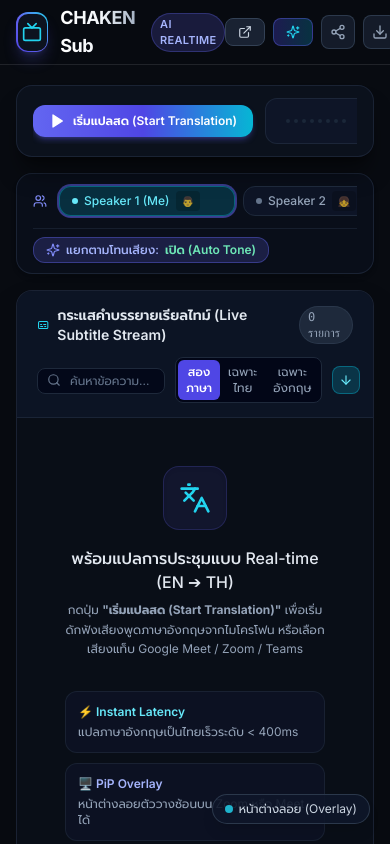
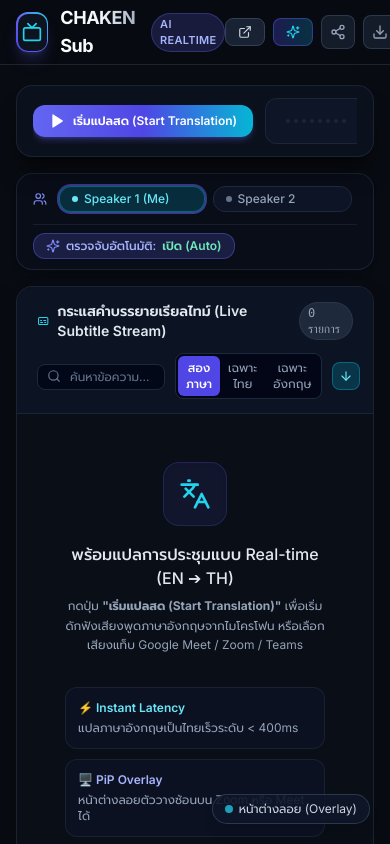
Before and after one commit to piromc-rgb/pirom_cksub, a React (Vite) app: page / in a window 390 px wide. Shown: the top 844 px of the page. Built offline with nearby package versions, Linux system fonts and the light colour scheme.

Commit message:
Fix text disappearing during sentence transition and recognition cut

```diff
--- a/src/App.tsx
+++ b/src/App.tsx
@@ -27,16 +27,7 @@
   ExportModal
 } from './components/ExportModal';
 
-import {
-  SubtitleSegment,
-  AudioInputMode,
-  SpeakerProfile,
-  SpeakerColor,
-  VoiceToneCategory,
-  VoiceTonePreset,
-  VOICE_TONE_PRESETS,
-  DEFAULT_SPEAKERS
-} from './types/subtitle';
+import { SubtitleSegment, AudioInputMode, SpeakerProfile, SpeakerColor, DEFAULT_SPEAKERS } from './types/subtitle';
 import { AppSettings, DEFAULT_SETTINGS } from './types/settings';
 import { MeetingSpeechRecognizer } from './services/speechRecognition';
 import { translateEnglishToThai } from './services/translationService';
@@ -64,8 +55,6 @@
   const [activeSpeakerId, setActiveSpeakerId] = useState<string>('spk_1');
   const [autoDiarize, setAutoDiarize] = useState<boolean>(true);
   const [isVoiceActive, setIsVoiceActive] = useState<boolean>(false);
-  const [livePitchHz, setLivePitchHz] = useState<number>(0);
-  const [detectedTone, setDetectedTone] = useState<VoiceTonePreset | undefined>(undefined);
   const activeSpeakerRef = useRef<SpeakerProfile>(DEFAULT_SPEAKERS[0]);
 
   // Keep activeSpeakerRef in sync
@@ -100,6 +89,7 @@
   const meetingStartTimeRef = useRef<number>(Date.now());
   const interimThaiRef = useRef<string>('');
   const interimReqIdRef = useRef<number>(0);
+  const latestInterimEnglishRef = useRef<string>('');
 
   // Save settings
   const handleUpdateSettings = (newSettings: Partial<AppSettings>) => {
@@ -120,14 +110,8 @@
       onSpeakerChanged: (newSpkId) => {
         setActiveSpeakerId(newSpkId);
       },
-      onVoiceActivity: (isSpeaking, pitchHz, _volume, tone) => {
+      onVoiceActivity: (isSpeaking) => {
         setIsVoiceActive(isSpeaking);
-        if (isSpeaking) {
-          setLivePitchHz(pitchHz);
-          setDetectedTone(tone);
-        } else {
-          setLivePitchHz(0);
-        }
       },
     });
 
@@ -195,17 +179,13 @@
     const nextNum = speakers.length + 1;
     const colors: SpeakerColor[] = ['cyan', 'purple', 'emerald', 'amber', 'rose', 'indigo', 'blue'];
     const nextColor = colors[speakers.length % colors.length];
-
-    const toneSequence: VoiceToneCategory[] = ['young-male', 'young-female', 'mature-male', 'mature-female', 'child'];
-    const nextTone = toneSequence[speakers.length % toneSequence.length];
-    const presetInfo = VOICE_TONE_PRESETS.find((p) => p.id === nextTone) || VOICE_TONE_PRESETS[0];
+    const baselinePitch = 120 + ((speakers.length * 55) % 190);
 
     const newSpk: SpeakerProfile = {
       id: `spk_${Date.now()}`,
       name: `Speaker ${nextNum}`,
       color: nextColor,
-      toneCategory: nextTone,
-      pitchBaseline: presetInfo.baselinePitch,
+      pitchBaseline: baselinePitch,
     };
 
     setSpeakers((prev) => {
@@ -260,11 +240,9 @@
     const now = new Date();
     const timeStr = now.toTimeString().split(' ')[0];
 
+    latestInterimEnglishRef.current = englishText;
     const currentThai = interimThaiRef.current;
     const activeSpk = activeSpeakerRef.current;
-    const tonePreset = activeSpk.toneCategory
-      ? VOICE_TONE_PRESETS.find((p) => p.id === activeSpk.toneCategory)
-      : undefined;
 
     const interimObj: SubtitleSegment = {
       id: 'interim',
@@ -272,7 +250,6 @@
       rawTimeMs: Date.now() - meetingStartTimeRef.current,
       speaker: activeSpk.name,
       speakerId: activeSpk.id,
-      speakerTone: tonePreset ? `${tonePreset.emoji} ${tonePreset.shortLabel}` : undefined,
       englishText,
       thaiText: currentThai,
       isFinal: false,
@@ -304,49 +281,66 @@
   };
 
   // Handle Confirmed Sentence Finalization
-  const handleFinalSpeech = async (englishText: string, confidence: number) => {
+  const handleFinalSpeech = (englishText: string, confidence: number) => {
+    const clean = englishText.trim();
+    if (!clean) return;
+
     if (interimTimeoutRef.current) {
       clearTimeout(interimTimeoutRef.current);
     }
     interimReqIdRef.current++;
 
-    const clean = englishText.trim();
-    if (!clean) return;
-
     const now = new Date();
     const timeStr = now.toTimeString().split(' ')[0];
     const activeSpk = activeSpeakerRef.current;
-    const tonePreset = activeSpk.toneCategory
-      ? VOICE_TONE_PRESETS.find((p) => p.id === activeSpk.toneCategory)
-      : undefined;
 
-    let thaiText = await translateEnglishToThai(clean, {
+    // Use current translated Thai text immediately to ensure 0ms latency and NO disappearing gap!
+    const initialThai = interimThaiRef.current || '';
+    const segmentId = Date.now().toString();
+
+    const newSegment: SubtitleSegment = {
+      id: segmentId,
+      timestamp: timeStr,
+      rawTimeMs: Date.now() - meetingStartTimeRef.current,
+      speaker: activeSpk.name,
+      speakerId: activeSpk.id,
+      englishText: clean,
+      thaiText: initialThai,
+      isFinal: true,
+      confidence,
+    };
+
+    // 1. Immediately commit new finalized segment to subtitles list
+    setSubtitles((prev) => [...prev, newSegment]);
+
+    // 2. Only clear interim if it hasn't already begun streaming the next sentence!
+    setCurrentInterim((prev) => {
+      if (!prev) return null;
+      // If the current interim already contains NEW words different from this finalized sentence, PRESERVE IT!
+      if (prev.englishText !== clean && !clean.endsWith(prev.englishText)) {
+        return prev;
+      }
+      return null;
+    });
+
+    if (latestInterimEnglishRef.current === clean) {
+      latestInterimEnglishRef.current = '';
+      interimThaiRef.current = '';
+    }
+
+    // 3. In background: refine the Thai translation if needed (without freezing the UI)
+    translateEnglishToThai(clean, {
       engine: settings.translationEngine,
       geminiKey: settings.geminiApiKey,
       openaiKey: settings.openaiApiKey,
       customTerms: settings.customTerms,
-    });
-
-    if (!thaiText && interimThaiRef.current) {
-      thaiText = interimThaiRef.current;
-    }
-
-    const newSegment: SubtitleSegment = {
-      id: Date.now().toString(),
-      timestamp: timeStr,
-      rawTimeMs: Date.now() - meetingStartTimeRef.current,
-      speaker: activeSpk.name,
-      speakerId: activeSpk.id,
-      speakerTone: tonePreset ? `${tonePreset.emoji} ${tonePreset.shortLabel}` : undefined,
-      englishText: clean,
-      thaiText: thaiText || '',
-      isFinal: true,
-      confidence,
-    };
-
-    setSubtitles((prev) => [...prev, newSegment]);
-    interimThaiRef.current = '';
-    setCurrentInterim(null);
+    }).then((refinedThai) => {
+      if (refinedThai && refinedThai.trim() && refinedThai.trim() !== initialThai) {
+        setSubtitles((prev) =>
+          prev.map((s) => (s.id === segmentId ? { ...s, thaiText: refinedThai.trim() } : s))
+        );
+      }
+    }).catch(() => {});
   };
 
   // Toggle listening
@@ -487,8 +481,6 @@
           onUpdateSpeaker={handleUpdateSpeaker}
           onDeleteSpeaker={handleDeleteSpeaker}
           isVoiceActive={isVoiceActive}
-          livePitchHz={livePitchHz}
-          detectedTone={detectedTone}
         />
 
         {/* Live Subtitle Stream Component */}
--- a/src/components/SpeakerBar.tsx
+++ b/src/components/SpeakerBar.tsx
@@ -6,16 +6,9 @@
   Edit2,
   Trash2,
   Check,
-  X,
-  Activity
+  X
 } from 'lucide-react';
-import {
-  SpeakerProfile,
-  SpeakerColor,
-  VoiceToneCategory,
-  VoiceTonePreset,
-  VOICE_TONE_PRESETS
-} from '../types/subtitle';
+import { SpeakerProfile, SpeakerColor } from '../types/subtitle';
 
 interface SpeakerBarProps {
   speakers: SpeakerProfile[];
@@ -27,8 +20,6 @@
   onUpdateSpeaker: (id: string, updates: Partial<SpeakerProfile>) => void;
   onDeleteSpeaker: (id: string) => void;
   isVoiceActive?: boolean;
-  livePitchHz?: number;
-  detectedTone?: VoiceTonePreset;
 }
 
 export const COLOR_OPTIONS: { id: SpeakerColor; label: string; badge: string; dot: string }[] = [
@@ -46,10 +37,6 @@
   return match ? match.badge : COLOR_OPTIONS[0].badge;
 };
 
-export const getSpeakerTonePreset = (tone?: VoiceToneCategory): VoiceTonePreset => {
-  return VOICE_TONE_PRESETS.find((p) => p.id === tone) || VOICE_TONE_PRESETS[1];
-};
-
 export const SpeakerBar: React.FC<SpeakerBarProps> = ({
   speakers,
   activeSpeakerId,
@@ -60,38 +47,28 @@
   onUpdateSpeaker,
   onDeleteSpeaker,
   isVoiceActive = false,
-  livePitchHz = 0,
-  detectedTone,
 }) => {
   const [editingId, setEditingId] = useState<string | null>(null);
   const [editName, setEditName] = useState('');
   const [editColor, setEditColor] = useState<SpeakerColor>('cyan');
-  const [editTone, setEditTone] = useState<VoiceToneCategory>('young-male');
 
   const handleStartEdit = (speaker: SpeakerProfile, e: React.MouseEvent) => {
     e.stopPropagation();
     setEditingId(speaker.id);
     setEditName(speaker.name);
     setEditColor(speaker.color);
-    setEditTone(speaker.toneCategory || 'young-male');
   };
 
   const handleSaveEdit = (e?: React.FormEvent) => {
     if (e) e.preventDefault();
     if (editingId && editName.trim()) {
-      const preset = VOICE_TONE_PRESETS.find((p) => p.id === editTone);
-      onUpdateSpeaker(editingId, {
-        name: editName.trim(),
-        color: editColor,
-        toneCategory: editTone,
-        pitchBaseline: preset?.baselinePitch || 140,
-      });
+      onUpdateSpeaker(editingId, { name: editName.trim(), color: editColor });
       setEditingId(null);
     }
   };
 
   return (
-    <div className="w-full bg-[#0a0f1b]/90 border border-slate-800/80 rounded-2xl px-4 py-2.5 shadow-md flex flex-col sm:flex-row sm:items-center justify-between gap-2.5">
+    <div className="w-full bg-[#0a0f1b]/85 border border-slate-800/80 rounded-2xl px-4 py-2.5 shadow-md flex flex-col sm:flex-row sm:items-center justify-between gap-2.5">
       {/* Left: Speaker chips list */}
       <div className="flex items-center gap-2 overflow-x-auto no-scrollbar py-0.5">
         <div className="flex items-center gap-1.5 text-xs font-semibold text-slate-400 shrink-0 mr-1">
@@ -102,7 +79,6 @@
         {speakers.map((spk) => {
           const isActive = spk.id === activeSpeakerId;
           const badgeClass = getSpeakerBadgeClasses(spk.color);
-          const tone = getSpeakerTonePreset(spk.toneCategory);
 
           return (
             <div
@@ -114,7 +90,7 @@
                   : 'bg-slate-900/80 hover:bg-slate-800/90 text-slate-400 hover:text-slate-200 border-slate-800'
               }`}
             >
-              {/* Active voice indicator */}
+              {/* Active mic wave / voice indicator */}
               {isActive && isVoiceActive ? (
                 <span className="relative flex h-2 w-2">
                   <span className="animate-ping absolute inline-flex h-full w-full rounded-full bg-emerald-400 opacity-75" />
@@ -126,16 +102,10 @@
 
               <span>{spk.name}</span>
 
-              {/* Tone Category Tag */}
-              <span className="text-[10px] opacity-75 bg-black/25 px-1.5 py-0.5 rounded flex items-center gap-1">
-                <span>{tone.emoji}</span>
-                <span className="hidden md:inline">{tone.shortLabel}</span>
-              </span>
-
               {/* Edit button */}
               <button
                 onClick={(e) => handleStartEdit(spk, e)}
-                title="แก้ไขชื่อ สี และโทนเสียงของผู้พูด"
+                title="แก้ไขชื่อและสีผู้พูด"
                 className="opacity-0 group-hover:opacity-100 p-0.5 hover:text-white rounded transition-opacity"
               >
                 <Edit2 className="w-3 h-3" />
@@ -169,19 +139,8 @@
         </button>
       </div>
 
-      {/* Right: Live Pitch Monitor & Auto Diarization Toggle */}
+      {/* Right: Auto Diarization Toggle */}
       <div className="flex items-center justify-between sm:justify-end gap-2.5 shrink-0 border-t sm:border-t-0 pt-2 sm:pt-0 border-slate-800/60">
-        {/* Live Detected Tone Readout */}
-        {isVoiceActive && livePitchHz > 0 && detectedTone && (
-          <div className="hidden lg:flex items-center gap-1.5 text-xs bg-slate-900 border border-slate-700/80 px-2.5 py-1 rounded-xl text-slate-300 animate-fade-in">
-            <Activity className="w-3.5 h-3.5 text-emerald-400 animate-pulse" />
-            <span className="font-mono text-cyan-300 font-medium">{livePitchHz} Hz</span>
-            <span className="text-slate-500">•</span>
-            <span>{detectedTone.emoji} {detectedTone.shortLabel}</span>
-          </div>
-        )}
-
-        {/* Auto Diarization Switch */}
         <button
           onClick={onToggleAutoDiarize}
           className={`flex items-center gap-1.5 px-3 py-1 rounded-xl text-xs font-medium border transition-all ${
@@ -189,24 +148,24 @@
               ? 'bg-indigo-500/20 text-indigo-300 border-indigo-500/40 shadow-sm'
               : 'bg-slate-900/60 text-slate-400 border-slate-800 hover:text-slate-200'
           }`}
-          title="วิเคราะห์ระดับเสียง (Voice Pitch F0) และแยกโทนเสียง ชาย/หญิง/เด็ก อัตโนมัติ"
+          title="วิเคราะห์ระดับเสียง (Voice Pitch) และจังหวะเว้นวรรคเพื่อสลับผู้พูดอัตโนมัติ"
         >
           <Sparkles className={`w-3.5 h-3.5 ${autoDiarize ? 'text-indigo-400' : 'text-slate-500'}`} />
-          <span>แยกตามโทนเสียง:</span>
+          <span>ตรวจจับอัตโนมัติ:</span>
           <span className={`font-semibold ${autoDiarize ? 'text-emerald-300' : 'text-slate-500'}`}>
-            {autoDiarize ? 'เปิด (Auto Tone)' : 'ปิด (Manual)'}
+            {autoDiarize ? 'เปิด (Auto)' : 'ปิด (Manual)'}
           </span>
         </button>
       </div>
 
       {/* Inline Edit Modal / Popover */}
       {editingId && (
-        <div className="fixed inset-0 z-50 flex items-center justify-center p-4 bg-black/70 backdrop-blur-xs">
-          <div className="bg-[#0f1523] border border-slate-700/80 rounded-2xl p-4 sm:p-5 w-full max-w-md shadow-2xl animate-fade-in space-y-4">
-            <div className="flex items-center justify-between border-b border-slate-800 pb-3">
+        <div className="fixed inset-0 z-50 flex items-center justify-center p-4 bg-black/60 backdrop-blur-xs">
+          <div className="bg-[#0f1523] border border-slate-700/80 rounded-2xl p-4 sm:p-5 w-full max-w-sm shadow-2xl animate-fade-in space-y-3.5">
+            <div className="flex items-center justify-between">
               <h4 className="text-sm font-semibold text-white flex items-center gap-1.5">
                 <Users className="w-4 h-4 text-indigo-400" />
-                <span>แก้ไขข้อมูลผู้พูดและโทนเสียง</span>
+                <span>แก้ไขข้อมูลผู้พูด</span>
               </h4>
               <button
                 onClick={() => setEditingId(null)}
@@ -216,7 +175,6 @@
               </button>
             </div>
 
-            {/* Speaker Name */}
             <div>
               <label className="text-xs text-slate-400 block mb-1">ชื่อผู้พูด (Speaker Name)</label>
               <input
@@ -233,42 +191,6 @@
               />
             </div>
 
-            {/* Voice Tone Preset Selector */}
-            <div>
-              <label className="text-xs text-slate-400 block mb-1.5 flex items-center justify-between">
-                <span>โทนเสียงสำหรับการตรวจจับ (Voice Tone Profile)</span>
-                <span className="text-[11px] text-cyan-400 font-mono">
-                  {VOICE_TONE_PRESETS.find((p) => p.id === editTone)?.baselinePitch} Hz
-                </span>
-              </label>
-              <div className="space-y-1.5 max-h-48 overflow-y-auto pr-1">
-                {VOICE_TONE_PRESETS.map((preset) => {
-                  const isSelected = editTone === preset.id;
-                  return (
-                    <div
-                      key={preset.id}
-                      onClick={() => setEditTone(preset.id)}
-                      className={`p-2 rounded-xl border text-xs cursor-pointer transition-all flex items-center justify-between ${
-                        isSelected
-                          ? 'bg-indigo-600/20 border-indigo-500 text-white shadow-sm ring-1 ring-indigo-500/50'
-                          : 'bg-slate-900/70 border-slate-800 text-slate-400 hover:border-slate-700 hover:text-slate-200'
-                      }`}
-                    >
-                      <div className="flex items-center gap-2">
-                        <span className="text-base">{preset.emoji}</span>
-                        <div>
-                          <p className="font-semibold text-slate-200">{preset.name}</p>
-                          <p className="text-[11px] text-slate-500">{preset.description}</p>
-                        </div>
-                      </div>
-                      {isSelected && <Check className="w-4 h-4 text-cyan-400 shrink-0" />}
-                    </div>
-                  );
-                })}
-              </div>
-            </div>
-
-            {/* Speaker Badge Color */}
             <div>
               <label className="text-xs text-slate-400 block mb-1.5">สีประจำตัว (Speaker Color)</label>
               <div className="grid grid-cols-4 gap-2">
@@ -290,8 +212,7 @@
               </div>
             </div>
 
-            {/* Actions */}
-            <div className="flex justify-end gap-2 pt-2 border-t border-slate-800/80">
+            <div className="flex justify-end gap-2 pt-2">
               <button
                 type="button"
                 onClick={() => setEditingId(null)}
--- a/src/services/speakerDiarizer.ts
+++ b/src/services/speakerDiarizer.ts
@@ -1,13 +1,8 @@
-import { SpeakerProfile, VoiceTonePreset, detectVoiceTonePreset } from '../types/subtitle';
+import { SpeakerProfile } from '../types/subtitle';
 
 export interface DiarizerCallbacks {
   onSpeakerChanged: (speakerId: string) => void;
-  onVoiceActivity?: (
-    isSpeaking: boolean,
-    pitchHz: number,
-    volume: number,
-    detectedTone?: VoiceTonePreset
-  ) => void;
+  onVoiceActivity?: (isSpeaking: boolean, pitchHz: number, volume: number) => void;
 }
 
 export class SpeakerDiarizer {
@@ -97,16 +92,12 @@
     (this.analyser as any).getFloatTimeDomainData(this.timeBuffer);
 
     const now = Date.now();
-    const { rms, pitch } = this.detectPitchAndEnergy(
-      this.timeBuffer,
-      this.audioContext?.sampleRate || 44100
-    );
+    const { rms, pitch } = this.detectPitchAndEnergy(this.timeBuffer, this.audioContext?.sampleRate || 44100);
 
-    const isSpeaking = rms > 0.018 && pitch > 65 && pitch < 450;
-    const detectedTone = isSpeaking ? detectVoiceTonePreset(pitch) : undefined;
+    const isSpeaking = rms > 0.018 && pitch > 65 && pitch < 400;
 
     if (this.callbacks.onVoiceActivity) {
-      this.callbacks.onVoiceActivity(isSpeaking, Math.round(pitch), rms, detectedTone);
+      this.callbacks.onVoiceActivity(isSpeaking, pitch, rms);
     }
 
     if (isSpeaking) {
@@ -119,11 +110,10 @@
           this.recentPitches.shift();
         }
 
-        // If after conversational pause (> 1000ms) or significant vocal register shift
-        if (this.silenceDurationMs > 1000 && this.recentPitches.length >= 3) {
-          const sorted = [...this.recentPitches].sort((a, b) => a - b);
-          const medianPitch = sorted[Math.floor(sorted.length / 2)];
-          const detectedSpeakerId = this.classifySpeaker(medianPitch);
+        // If after a significant conversational pause (> 1100ms) or significant pitch shift
+        if (this.silenceDurationMs > 1100 && this.recentPitches.length >= 4) {
+          const avgPitch = this.recentPitches.reduce((a, b) => a + b, 0) / this.recentPitches.length;
+          const detectedSpeakerId = this.classifySpeaker(avgPitch);
 
           if (detectedSpeakerId && detectedSpeakerId !== this.activeSpeakerId) {
             this.activeSpeakerId = detectedSpeakerId;
@@ -137,31 +127,24 @@
   };
 
   /**
-   * Find closest speaker profile matching fundamental pitch F0 & tone category
+   * Find closest speaker profile matching fundamental pitch F0
    */
-  public classifySpeaker(pitchHz: number): string | null {
+  private classifySpeaker(pitchHz: number): string | null {
     if (this.speakers.length <= 1) return null;
 
-    const detectedTone = detectVoiceTonePreset(pitchHz);
-    let bestId: string = this.speakers[0].id;
-    let minScore = Infinity;
+    let closestId: string = this.speakers[0].id;
+    let minDiff = Infinity;
 
     for (const spk of this.speakers) {
       const baseline = spk.pitchBaseline || 150;
-      let diff = Math.abs(pitchHz - baseline);
-
-      // If speaker has a toneCategory matching the detected tone, give affinity bonus
-      if (spk.toneCategory && spk.toneCategory === detectedTone.id) {
-        diff = diff * 0.45; // 55% distance reduction bonus for exact tone category match!
-      }
-
-      if (diff < minScore) {
-        minScore = diff;
-        bestId = spk.id;
+      const diff = Math.abs(pitchHz - baseline);
+      if (diff < minDiff) {
+        minDiff = diff;
+        closestId = spk.id;
       }
     }
 
-    return bestId;
+    return closestId;
   }
 
   /**
@@ -178,9 +161,9 @@
       return { rms, pitch: 0 };
     }
 
-    // Autocorrelation within human vocal range (65Hz - 460Hz)
-    const minPeriod = Math.floor(sampleRate / 460);
-    const maxPeriod = Math.floor(sampleRate / 65);
+    // Autocorrelation within human vocal range (70Hz - 450Hz)
+    const minPeriod = Math.floor(sampleRate / 450);
+    const maxPeriod = Math.floor(sampleRate / 70);
 
     let bestR = 0;
     let bestPeriod = -1;
--- a/src/types/subtitle.ts
+++ b/src/types/subtitle.ts
@@ -1,117 +1,17 @@
 export type SpeakerColor = 'cyan' | 'purple' | 'emerald' | 'amber' | 'rose' | 'indigo' | 'blue';
-
-export type VoiceToneCategory =
-  | 'mature-male'   // ชายวัยกลางคน / ทุ้มต่ำ
-  | 'young-male'    // ชายวัยหนุ่ม
-  | 'mature-female' // หญิงวัยทำงาน / ทุ้มอบอุ่น
-  | 'young-female'  // หญิงสาว / เสียงใส
-  | 'child';        // เด็ก / เสียงแหลมสูง
-
-export interface VoiceTonePreset {
-  id: VoiceToneCategory;
-  name: string;
-  shortLabel: string;
-  emoji: string;
-  minPitch: number;
-  maxPitch: number;
-  baselinePitch: number;
-  description: string;
-}
-
-export const VOICE_TONE_PRESETS: VoiceTonePreset[] = [
-  {
-    id: 'mature-male',
-    name: 'ชายวัยกลางคน (ทุ้มต่ำ)',
-    shortLabel: 'ชายวัยกลางคน',
-    emoji: '🧔',
-    minPitch: 70,
-    maxPitch: 125,
-    baselinePitch: 105,
-    description: 'โทนเสียงทุ้มต่ำ ลึก หนักแน่น (70-125 Hz)',
-  },
-  {
-    id: 'young-male',
-    name: 'ชายวัยหนุ่ม (โทนมาตรฐาน)',
-    shortLabel: 'ชายวัยหนุ่ม',
-    emoji: '👨',
-    minPitch: 125,
-    maxPitch: 165,
-    baselinePitch: 140,
-    description: 'โทนเสียงผู้ชายทั่วไป โปร่ง ชัดเจน (125-165 Hz)',
-  },
-  {
-    id: 'mature-female',
-    name: 'หญิงวัยทำงาน (ทุ้มอบอุ่น)',
-    shortLabel: 'หญิงวัยทำงาน',
-    emoji: '👩',
-    minPitch: 165,
-    maxPitch: 210,
-    baselinePitch: 185,
-    description: 'โทนเสียงผู้หญิงระดับกลาง อบอุ่น สุภาพ (165-210 Hz)',
-  },
-  {
-    id: 'young-female',
-    name: 'หญิงสาว (เสียงใส)',
-    shortLabel: 'หญิงสาว',
-    emoji: '👧',
-    minPitch: 210,
-    maxPitch: 260,
-    baselinePitch: 230,
-    description: 'โทนเสียงผู้หญิงระดับสูง เสียงใส กังวาน (210-260 Hz)',
-  },
-  {
-    id: 'child',
-    name: 'เด็ก / เสียงแหลมสูง',
-    shortLabel: 'เด็ก/เสียงสูง',
-    emoji: '🧒',
-    minPitch: 260,
-    maxPitch: 450,
-    baselinePitch: 310,
-    description: 'โทนเสียงเด็กหรือเสียงแหลมสูงพิเศษ (260-450 Hz)',
-  },
-];
-
-export function detectVoiceTonePreset(pitchHz: number): VoiceTonePreset {
-  if (pitchHz <= 0) return VOICE_TONE_PRESETS[1]; // default young-male
-  if (pitchHz < 125) return VOICE_TONE_PRESETS[0]; // mature-male
-  if (pitchHz < 165) return VOICE_TONE_PRESETS[1]; // young-male
-  if (pitchHz < 210) return VOICE_TONE_PRESETS[2]; // mature-female
-  if (pitchHz < 260) return VOICE_TONE_PRESETS[3]; // young-female
-  return VOICE_TONE_PRESETS[4]; // child / high pitch
-}
 
 export interface SpeakerProfile {
   id: string;
   name: string;
   color: SpeakerColor;
-  toneCategory?: VoiceToneCategory;
-  pitchBaseline?: number; // Estimated F0 in Hz
+  pitchBaseline?: number; // Estimated F0 in Hz (e.g. 110 for deep voice, 210 for high voice)
   isDefault?: boolean;
 }
 
 export const DEFAULT_SPEAKERS: SpeakerProfile[] = [
-  {
-    id: 'spk_1',
-    name: 'Speaker 1 (Me)',
-    color: 'cyan',
-    toneCategory: 'young-male',
-    pitchBaseline: 140,
-    isDefault: true
-  },
-  {
-    id: 'spk_2',
-    name: 'Speaker 2',
-    color: 'purple',
-    toneCategory: 'young-female',
-    pitchBaseline: 230
-  },
-  {
-    id: 'spk_3',
-    name: 'Speaker 3',
-    color: 'emerald',
-    toneCategory: 'mature-male',
-    pitchBaseline: 105
-  },
+  { id: 'spk_1', name: 'Speaker 1 (Me)', color: 'cyan', pitchBaseline: 130, isDefault: true },
+  { id: 'spk_2', name: 'Speaker 2', color: 'purple', pitchBaseline: 210 },
+  { id: 'spk_3', name: 'Speaker 3', color: 'emerald', pitchBaseline: 170 },
 ];
 
 export interface SubtitleSegment {
@@ -120,7 +20,6 @@
   rawTimeMs: number;
   speaker: string;
   speakerId?: string;
-  speakerTone?: string; // e.g. "👨 ชายวัยหนุ่ม"
   englishText: string;
   thaiText: string;
   isFinal: boolean;
```
Also changed, not shown: src/components/SubtitleItem.tsx (+4 -16 lines), src/services/speechRecognition.ts (+19 -4 lines), 5 other files (tests, documents, lock files or other folders).
